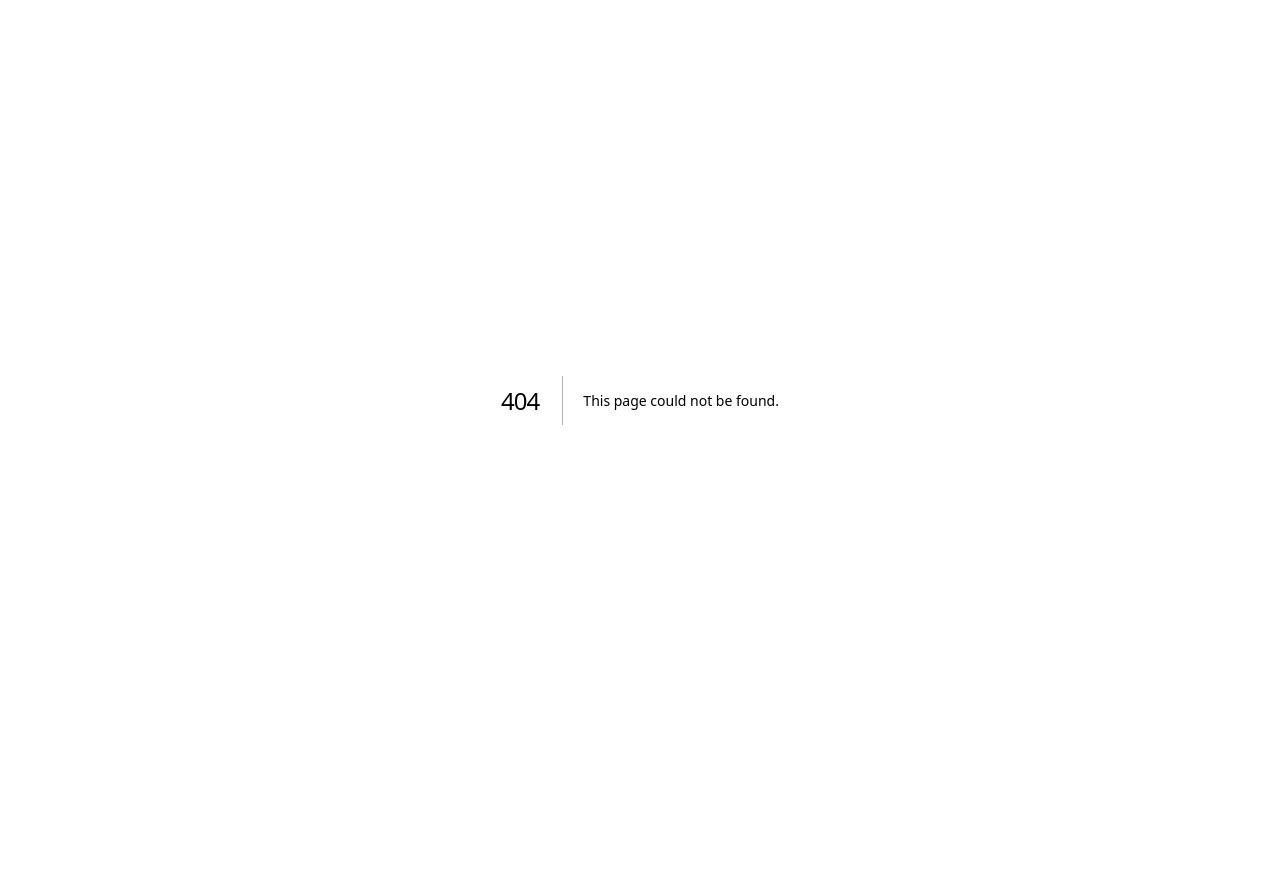
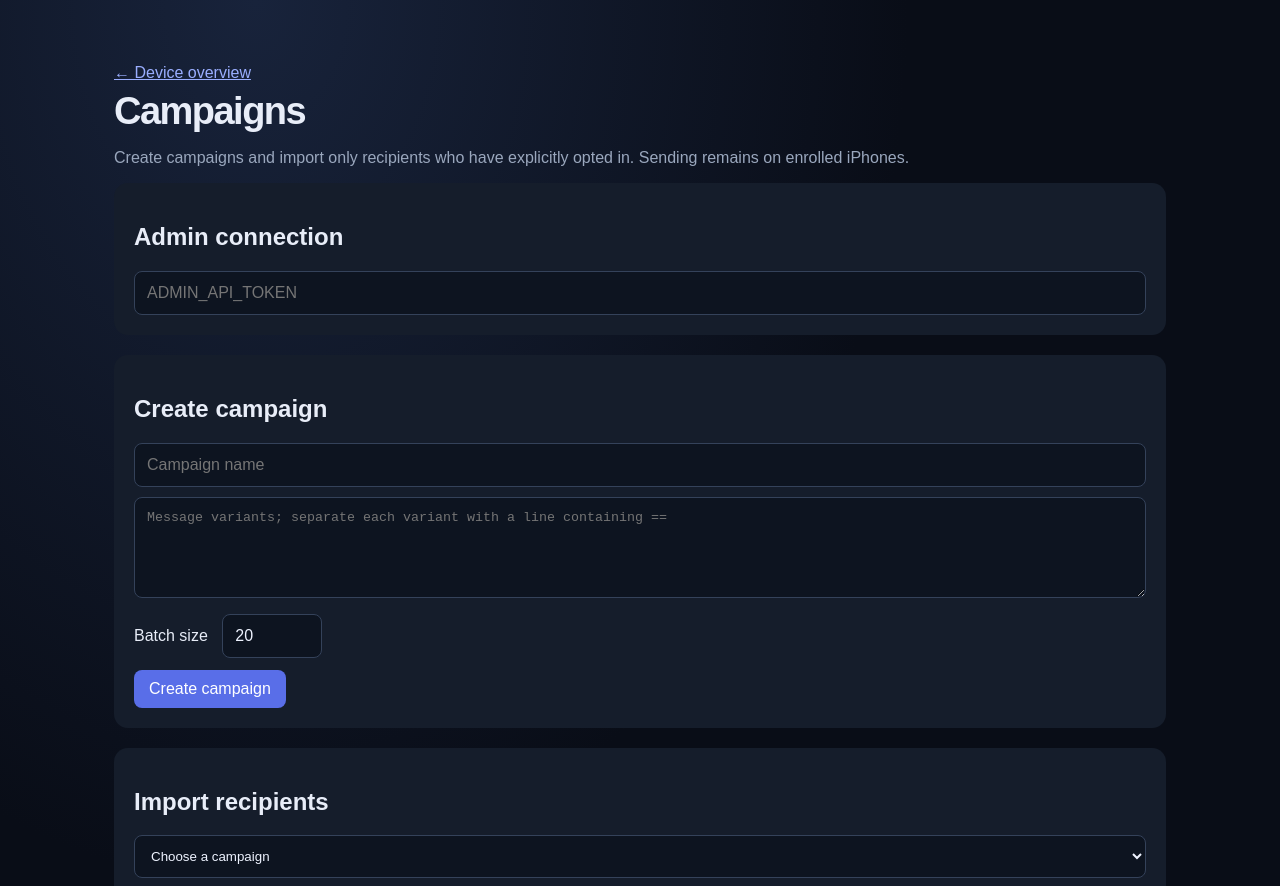
Before and after one commit to badboydeuce/e-sender, a Next.js app in the folder apps/web/: page /campaigns in a window 1280 px wide. Before the commit this address had no page. Shown: the top 886 px of the page. Before the commit the page ends 800 px from the top, so only its background shows below. Built offline with nearby package versions, Linux system fonts and the light colour scheme.

Commit message:
Stage 3: add campaign and recipient management page

```diff
--- /dev/null
+++ b/apps/web/src/app/campaigns/page.tsx
@@ -0,0 +1,25 @@
+"use client";
+import { useCallback,useEffect,useState } from "react";
+type Campaign={id:string;name:string;status:string;batchSize:number;createdAt:string;_count:{recipients:number;devices:number}};
+export default function CampaignsPage(){
+ const [token,setToken]=useState("");const [campaigns,setCampaigns]=useState<Campaign[]>([]);
+ const [name,setName]=useState("");const [messages,setMessages]=useState("");const [batchSize,setBatchSize]=useState("20");
+ const [selected,setSelected]=useState("");const [phones,setPhones]=useState("");const [consent,setConsent]=useState(false);
+ const [error,setError]=useState("");const [notice,setNotice]=useState("");const [busy,setBusy]=useState(false);
+ const headers={"Content-Type":"application/json","x-admin-token":token.trim()};
+ const load=useCallback(async()=>{if(!token.trim())return;const r=await fetch("/api/campaigns",{headers:{"x-admin-token":token.trim()},cache:"no-store"});const d=await r.json();if(!r.ok)throw new Error(d.message||"Unable to load campaigns");setCampaigns(d);},[token]);
+ useEffect(()=>{if(token.trim())void load().catch(e=>setError(e.message));},[token,load]);
+ async function create(){setBusy(true);setError("");setNotice("");try{const r=await fetch("/api/campaigns",{method:"POST",headers,body:JSON.stringify({name,messages:messages.split(/\n==\n|\n/).map(v=>v.trim()).filter(Boolean),batch_size:Number(batchSize)})});const d=await r.json();if(!r.ok)throw new Error(d.message||"Campaign creation failed");setName("");setMessages("");setSelected(d.id);setNotice("Campaign created.");await load();}catch(e){setError(e instanceof Error?e.message:"Request failed");}finally{setBusy(false);}}
+ async function importLeads(){if(!selected)return;setBusy(true);setError("");setNotice("");try{const list=phones.split(/[\n,;\t ]+/).map(v=>v.trim()).filter(Boolean);const r=await fetch("/api/campaigns/"+encodeURIComponent(selected)+"/recipients/import",{method:"POST",headers,body:JSON.stringify({phones:list,consent_confirmed:consent})});const d=await r.json();if(!r.ok)throw new Error(d.message||"Import failed");setNotice("Processed "+d.processed+" numbers · "+d.eligible+" eligible. Validation is performed one number at a time.");setPhones("");await load();}catch(e){setError(e instanceof Error?e.message:"Import failed");}finally{setBusy(false);}}
+ async function status(id:string,status:string){setBusy(true);try{const r=await fetch("/api/campaigns/"+encodeURIComponent(id)+"/status",{method:"PATCH",headers,body:JSON.stringify({status})});const d=await r.json();if(!r.ok)throw new Error(d.message||"Update failed");await load();}catch(e){setError(e instanceof Error?e.message:"Update failed");}finally{setBusy(false);}}
+ return <main style={{maxWidth:1100,margin:"40px auto",padding:24,color:"#e8edf8",fontFamily:"Arial,sans-serif"}}>
+ <a href="/" style={{color:"#9aaeff"}}>← Device overview</a><h1>Campaigns</h1><p style={{color:"#9aa7bd"}}>Create campaigns and import only recipients who have explicitly opted in. Sending remains on enrolled iPhones.</p>
+ <section style={{background:"#151d2b",padding:20,borderRadius:14,marginBottom:20}}><h2>Admin connection</h2><input type="password" autoComplete="off" placeholder="ADMIN_API_TOKEN" value={token} onChange={e=>setToken(e.target.value)} style={field}/></section>
+ <section style={{background:"#151d2b",padding:20,borderRadius:14,marginBottom:20}}><h2>Create campaign</h2><input placeholder="Campaign name" value={name} onChange={e=>setName(e.target.value)} style={field}/><textarea placeholder={"Message variants; separate each variant with a line containing == "} value={messages} onChange={e=>setMessages(e.target.value)} rows={5} style={{...field,marginTop:10}}/><label style={{display:"block",marginTop:12}}>Batch size <input type="number" min="1" max="500" value={batchSize} onChange={e=>setBatchSize(e.target.value)} style={{...field,width:100,marginLeft:10}}/></label><button disabled={!token||busy} onClick={()=>void create()} style={btn}>Create campaign</button></section>
+ <section style={{background:"#151d2b",padding:20,borderRadius:14,marginBottom:20}}><h2>Import recipients</h2><select value={selected} onChange={e=>setSelected(e.target.value)} style={field}><option value="">Choose a campaign</option>{campaigns.map(c=><option key={c.id} value={c.id}>{c.name}</option>)}</select><textarea placeholder={"+14155550123\n+447700900123"} value={phones} onChange={e=>setPhones(e.target.value)} rows={6} style={{...field,marginTop:10}}/><label style={{display:"flex",gap:10,alignItems:"center",marginTop:12}}><input type="checkbox" checked={consent} onChange={e=>setConsent(e.target.checked)}/> I confirm every number in this import has consented to receive these messages.</label><p style={{color:"#9aa7bd",fontSize:13}}>Numbers are checked sequentially. Only valid mobile numbers pass to ELIGIBLE; invalid, duplicate and opted-out numbers are excluded. APILAYER_API_KEY must be configured on the API service.</p><button disabled={!token||!selected||!consent||!phones.trim()||busy} onClick={()=>void importLeads()} style={btn}>Validate and import</button></section>
+ {error&&<p style={{color:"#ff9696"}}>{error}</p>}{notice&&<p style={{color:"#82e0ba"}}>{notice}</p>}
+ <section style={{background:"#151d2b",padding:20,borderRadius:14}}><h2>Campaign list</h2>{campaigns.map(c=><div key={c.id} style={{padding:"14px 0",borderBottom:"1px solid #2a3548",display:"flex",gap:14,alignItems:"center",flexWrap:"wrap"}}><div style={{flex:1}}><strong>{c.name}</strong><div style={{color:"#9aa7bd",fontSize:13}}>{c.status} · {c._count.recipients} recipients · {c._count.devices} devices · batch {c.batchSize}</div></div><button style={btn} disabled={busy} onClick={()=>setSelected(c.id)}>Import leads</button>{c.status!=="PAUSED"&&c.status!=="STOPPED"?<button style={btn} disabled={busy} onClick={()=>void status(c.id,"PAUSED")}>Pause</button>:c.status==="PAUSED"?<button style={btn} disabled={busy} onClick={()=>void status(c.id,"DRAFT")}>Resume as draft</button>:null}<button style={{...btn,background:"#633b42"}} disabled={busy||c.status==="STOPPED"} onClick={()=>void status(c.id,"STOPPED")}>Stop</button></div>)}{campaigns.length===0&&<p style={{color:"#9aa7bd"}}>No campaigns yet.</p>}</section>
+ </main>;
+}
+const field:React.CSSProperties={boxSizing:"border-box",width:"100%",padding:12,borderRadius:8,border:"1px solid #34425a",background:"#0d1420",color:"#eef3ff"};
+const btn:React.CSSProperties={padding:"10px 15px",border:0,borderRadius:8,background:"#596ee8",color:"white",marginTop:12,cursor:"pointer"};
```
